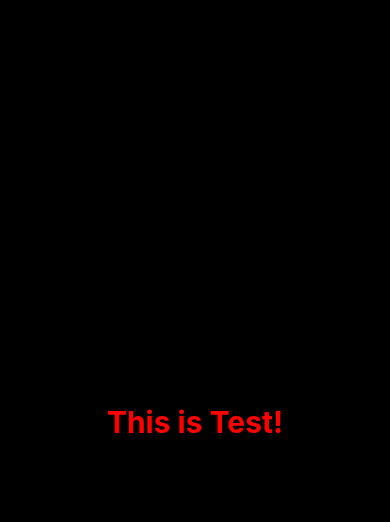
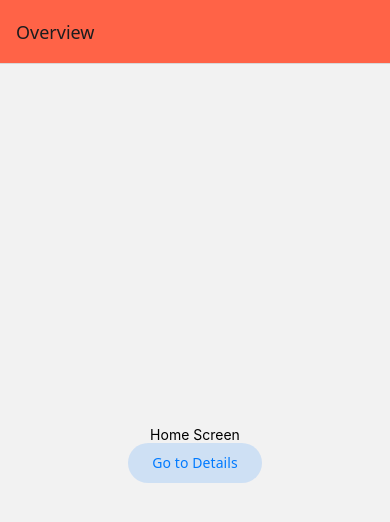
Before and after one commit to itismilob/GooApp, a React Native app in the folder GooApp_FE/: screen / in a window 390 px wide. Shown: the top 522 px of the page. Built offline with nearby package versions, Linux system fonts and the light colour scheme.

Commit message:
test: react-navigation 테스트
App.tsx : 테스트 화면 생성
navigationTypes.tsx : 내비게이션 타입 작성

```diff
--- a/GooApp_FE/src/App.tsx
+++ b/GooApp_FE/src/App.tsx
@@ -1,28 +1,124 @@
-/**
- * Sample React Native App
- * https://github.com/facebook/react-native
- *
- * @format
- */
+import * as React from 'react';
+import { View, Text } from 'react-native';
+import {
+  createStaticNavigation,
+  useNavigation,
+} from '@react-navigation/native';
+import {
+  createNativeStackNavigator,
+  NativeStackScreenProps,
+} from '@react-navigation/native-stack';
+import { Button } from '@react-navigation/elements';
 
-import React from 'react';
-import {StyleSheet, Text, View} from 'react-native';
-function App(): React.JSX.Element {
+import { NativeStackNavigationProp } from '@react-navigation/native-stack';
+import { RootStackParams } from './types/navigationTypes';
+
+function HomeScreen() {
+  type NavigationProp = NativeStackNavigationProp<RootStackParams, 'Home'>;
+  const navigation = useNavigation<NavigationProp>();
+
   return (
-    <View style={styles.viewStyle}>
-      <Text style={styles.textStyle}>This is Test!</Text>
+    <View style={{ flex: 1, alignItems: 'center', justifyContent: 'center' }}>
+      <Text>Home Screen</Text>
+      <Button
+        onPress={() => {
+          navigation.navigate('Details');
+        }}
+      >
+        Go to Details
+      </Button>
     </View>
   );
 }
 
-const styles = StyleSheet.create({
-  viewStyle: {
-    flex: 1,
-    alignItems: 'center',
-    justifyContent: 'center',
-    backgroundColor: 'black',
+type DetailsScreenProps = NativeStackScreenProps<RootStackParams, 'Details'>;
+
+function DetailsScreen({ route }: DetailsScreenProps) {
+  type NavigationProp = NativeStackNavigationProp<RootStackParams, 'Details'>;
+  const navigation = useNavigation<NavigationProp>();
+
+  let pageID = '';
+  if (route.params) {
+    pageID = route.params.pageID;
+  }
+
+  return (
+    <View style={{ flex: 1, alignItems: 'center', justifyContent: 'center' }}>
+      <Text>Details Screen</Text>
+      <Text>{pageID}</Text>
+      <Button
+        onPress={() => {
+          navigation.setParams({
+            pageID: 'Changed!',
+          });
+        }}
+      >
+        Change pageID
+      </Button>
+      <Button
+        onPress={() => {
+          navigation.navigate('Home');
+        }}
+      >
+        Go to Home
+      </Button>
+      <Button
+        onPress={() => {
+          navigation.navigate('Details', { pageID: 'Details38902' });
+        }}
+      >
+        Go to Details
+      </Button>
+      <Button
+        onPress={() => {
+          navigation.push('Details', { pageID: 'Details4802' });
+        }}
+      >
+        Go to Details again...
+      </Button>
+      <Button
+        onPress={() => {
+          navigation.goBack();
+        }}
+      >
+        Go back
+      </Button>
+      <Button
+        onPress={() => {
+          navigation.popTo('Home');
+        }}
+      >
+        Go back to Home
+      </Button>
+      <Button
+        onPress={() => {
+          navigation.popToTop();
+        }}
+      >
+        Go first screen
+      </Button>
+    </View>
+  );
+}
+
+const RootStack = createNativeStackNavigator<RootStackParams>({
+  initialRouteName: 'Home',
+  screenOptions: {
+    headerStyle: { backgroundColor: 'tomato' },
   },
-  textStyle: {color: 'red', fontSize: 30, fontWeight: 'bold'},
+  screens: {
+    Home: {
+      screen: HomeScreen,
+      options: {
+        title: 'Overview',
+      },
+    },
+    Details: { screen: DetailsScreen, initialParams: { pageID: '29809' } },
+  },
 });
 
-export default App;
+const Navigation = createStaticNavigation(RootStack);
+
+export default function App() {
+  return <Navigation />;
+}
--- /dev/null
+++ b/GooApp_FE/src/types/navigationTypes.ts
@@ -0,0 +1,4 @@
+export type RootStackParams = {
+  Home: undefined;
+  Details: { pageID: string } | undefined;
+};
```
